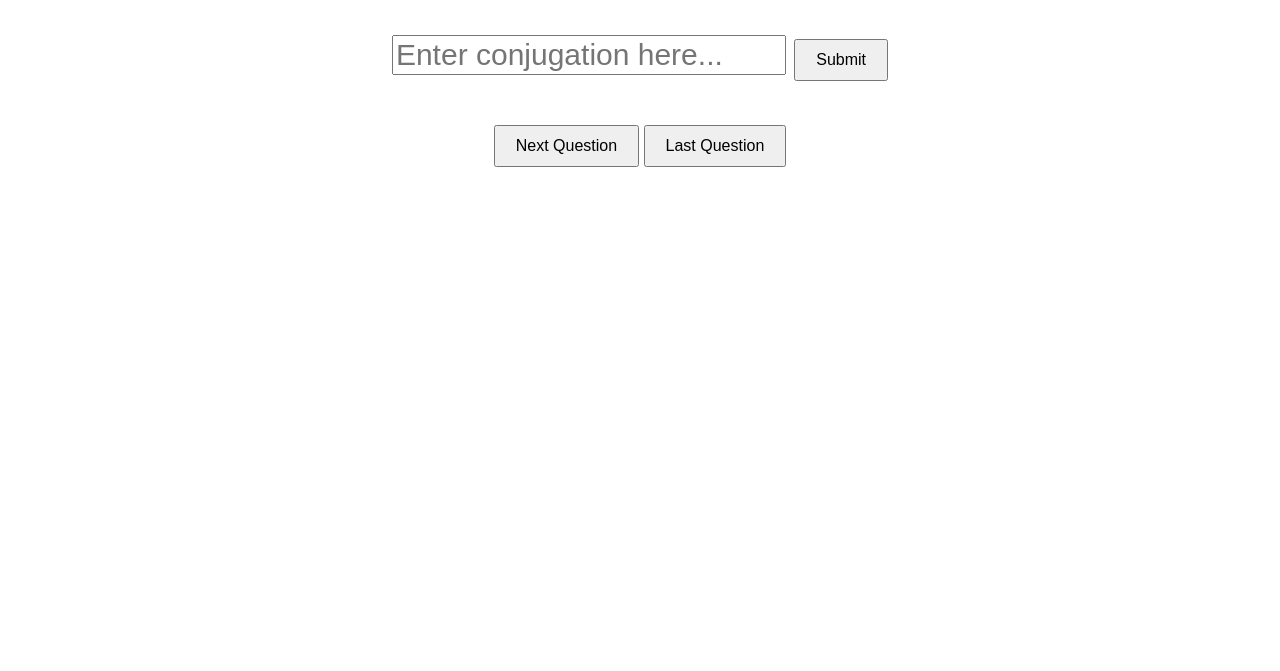
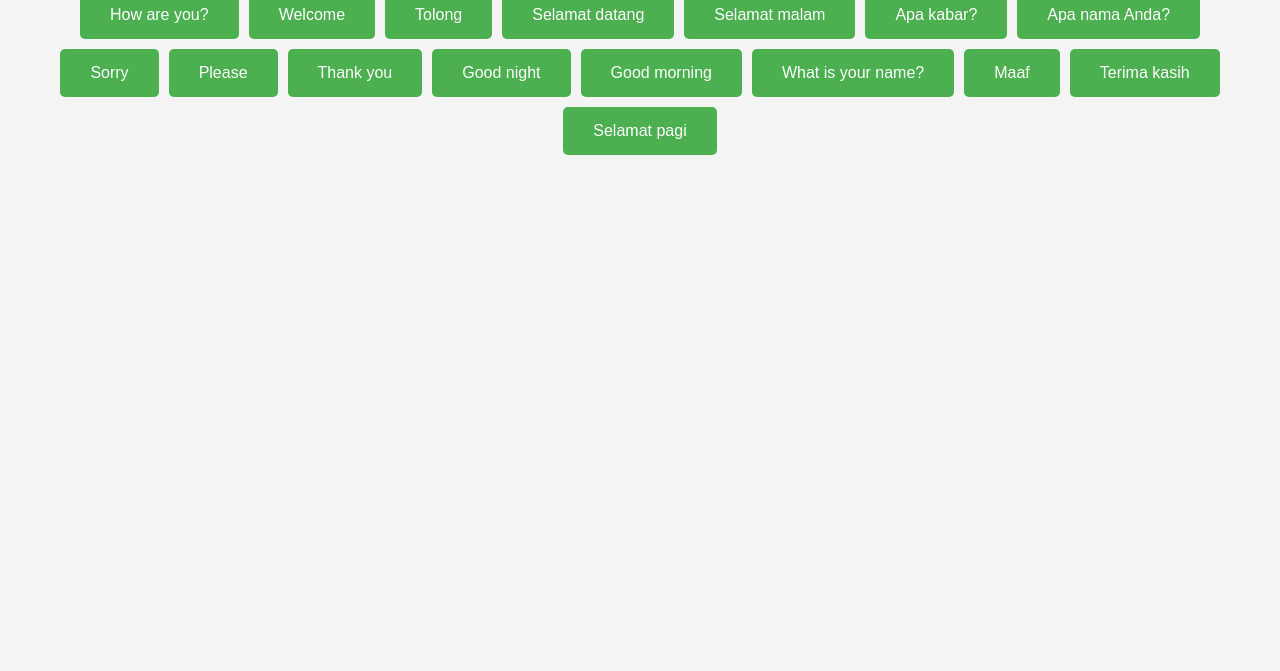
Before and after one commit to machawt/sam2, a plain HTML site: page index.html in a window 1280 px wide. Shown: the part 129-800 px from the top of the page. Drawn offline with Linux system fonts and the light colour scheme.

Commit message:
Update index.html

```diff
--- a/index.html
+++ b/index.html
@@ -1,125 +1,152 @@
+
 <!DOCTYPE html>
 <html lang="en">
 <head>
     <meta charset="UTF-8">
     <meta name="viewport" content="width=device-width, initial-scale=1.0">
-    <title>Sam 2  Quiz</title>
+    <title>Indonesian Phrases Matching Quiz</title>
     <style>
         body {
             font-family: Arial, sans-serif;
+            margin: 20px;
+            padding: 20px;
+            background-color: #f4f4f4;
+        }
+        h1 {
+            text-align: center;
+        }
+        .button-container {
+            display: flex;
+            flex-wrap: wrap;
+            justify-content: center;
+            gap: 10px;
+        }
+        button {
+            padding: 15px 30px;
+            font-size: 16px;
+            cursor: pointer;
+            background-color: #4CAF50;
+            color: white;
+            border: none;
+            border-radius: 5px;
+            transition: background-color 0.3s;
+        }
+        button:hover {
+            background-color: #45a049;
+        }
+        #result {
             text-align: center;
             margin-top: 20px;
-        }
-        .question {
-            font-size: 30px;
-            margin: 10px 0;
-        }
-	#userAnswer {
-            font-size: 30px;
-            margin: 10px 0;
-        }
-        .input-container {
-            margin: 40px 0;
-	font-size: 30px;
-        }
-        #result {
-            margin-top: 20px;
-            font-size: 2em;
-        }
-        button {
-            padding: 10px 20px;
-            font-size: 16px;
-            cursor: pointer;
+            font-size: 18px;
         }
     </style>
 </head>
 <body>
 
-    <h1>Test Your Knowledge of Hebrew Verbs</h1>
+    <h1>Indonesian Phrases Matching Quiz</h1>
 
-    <div id="question" class="question"></div>
-
-    <div class="input-container">
-        <input type="text" id="userAnswer" placeholder="Enter conjugation here..." />
-        <button onclick="checkAnswer()">Submit</button>
+    <div class="button-container" id="button-container">
+        <!-- The buttons for matching pairs will be generated here -->
     </div>
 
     <div id="result"></div>
-    <button onclick="nextQuestion()">Next Question</button>
-<button onclick="lastQuestion()">Last Question</button>
+
     <script>
-        // List of Hebrew verbs in different Binyanim (simplified)
-        const verbs = [
-		{ verb: "noun", binyan: " (fem) comparison", conjugation: "הַשְׁוָאָה" },  //
-            	{ verb: "noun", binyan: "connection", conjugation: "קִישּׁוּר" },  //
-		{ verb: "סמן", binyan: "Pual being marked", conjugation: "מְסֻמָּן" },  //
-		{ verb: "phrase", binyan: "a connection marking", conjugation: "קִישּׁוּר מְסֻמָּן" },  //
-            	{ verb: "noun", binyan: "context", conjugation: "הֶקשֵׁר" },  //
-            	{ verb: "phrase", binyan: "infinitive absolute", conjugation: "מָקוֹר מוּחְלָט" },  //
-            { verb: "דבר", binyan: "ִPiel you plural will speak", conjugation: "תְדַבּרוּ" },  //
-            { verb: "יצא", binyan: "Qal he will go out", conjugation: "יֵצֵא" },  //
-
-		{ verb: "כשׁל", binyan: "Nifal participle and they stumble", conjugation: "וְנִכְשָׁלִ֖ים" },  //
-                        { verb: "עלץ", binyan: "Qal he exalted", conjugation: "עָלַץ" },  //
-
-		{ verb: "רמה", binyan: "Qal she lifted", conjugation: "רָמָה" },  //
-            { verb: "רחב", binyan: "Qal he widened", conjugation: "רָ֤חַב" },  //
-	 { verb: "שמחְ", binyan: "Qal I rejoiced", conjugation: "שָׂמַחְתִּי" },  //
-
-		{ verb: "תכנ", binyan: "Nifal they were weighed", conjugation: "נִתְכְּנוּ" },  //
-
-         { verb: "רְבה דבר", binyan: "Hifil do not make increase Piel you speaking both imperfect plural", conjugation: "אַל־תַּרְבּוּ תְדַבְּרוּ" },  //
-
-            { verb: "שכר", binyan: "Nifil they were hired out", conjugation: "נִשְׂכָּרוּ" },  //
-            { verb: "מות", binyan: "Hifil he is killing", conjugation: "מֵמִ֣ית" },  //
-            { verb: "חיה", binyan: "Piel and he is giving life", conjugation: "וּמְחַיֶּה" },  //
-
-            { verb: "ירד", binyan: "Hifil and He is bringing down", conjugation: "מוֹרִ֥יד" },  //
-            { verb: "עלה", binyan: " and he will raise up", conjugation: "וַיָּֽעַל" },  //
-            { verb: "חיה", binyan: "Piel and he is giving life", conjugation: "וּמְחַיֶּה" },  //
-            { verb: "רום", binyan: "Polel he is exalting", conjugation: "מְרוֹמֵֽם" },  //
-            { verb: "שְפל", binyan: "Hifil  He is lowering", conjugation: "מַשְׁפִּ֖יל" },  //
-            { verb: "עשר", binyan: "Hifil and He is making rich", conjugation: "וּמַעֲשִׁ֑יר" },  //
-            { verb: "ירשׁ", binyan: "Hifil  He is making poor ", conjugation: "מוֹרִ֣ישׁ" },  //
-
+        // Define the phrases and their translations
+        const phrases = [
+            { id: 1, text: "Apa kabar?", translation: "How are you?" },
+            { id: 2, text: "Terima kasih", translation: "Thank you" },
+            { id: 3, text: "Selamat pagi", translation: "Good morning" },
+            { id: 4, text: "Selamat malam", translation: "Good night" },
+            { id: 5, text: "Tolong", translation: "Please" },
+            { id: 6, text: "Maaf", translation: "Sorry" },
+            { id: 7, text: "Selamat datang", translation: "Welcome" },
+            { id: 8, text: "Apa nama Anda?", translation: "What is your name?" }
         ];
 
-        let currentVerbIndex = -1;
+        // Create button elements for each phrase and translation
+        const buttons = [];
+        phrases.forEach((phrase) => {
+            buttons.push({ id: phrase.id, text: phrase.text });
+            buttons.push({ id: phrase.id + 100, text: phrase.translation });
+        });
 
-        // Function to get  verb and display the question
-        function nextQuestion() {
-            currentVerbIndex = currentVerbIndex+1;
-            const verb = verbs[currentVerbIndex];
-            document.getElementById('question').innerHTML =
-                `Conjugate the verb <b>${verb.verb}</b> in the <b>${verb.binyan}</b> binyan.`;
-            document.getElementById('userAnswer').value = "";
-            document.getElementById('result').innerHTML = "";
-        }
- function lastQuestion() {
-            currentVerbIndex = currentVerbIndex-1;
-            const verb = verbs[currentVerbIndex];
-            document.getElementById('question').innerHTML =
-                `Conjugate the verb <b>${verb.verb}</b> in the <b>${verb.binyan}</b> binyan.`;
-            document.getElementById('userAnswer').value = "";
-            document.getElementById('result').innerHTML = "";
-        }
-
-        // Function to check the user's answer
-        function checkAnswer() {
-            const userAnswer = document.getElementById('userAnswer').value.trim();
-            const correctAnswer = verbs[currentVerbIndex].conjugation;
-
-            if (userAnswer === correctAnswer) {
-                document.getElementById('result').innerHTML = "Correct! Well done!";
-                document.getElementById('result').style.color = "green";
-            } else {
-                document.getElementById('result').innerHTML = `Incorrect. The correct answer is: <b>${correctAnswer}</b>`;
-                document.getElementById('result').style.color = "red";
+        // Shuffle the buttons array to display them in random order
+        function shuffle(array) {
+            for (let i = array.length - 1; i > 0; i--) {
+                const j = Math.floor(Math.random() * (i + 1));
+                [array[i], array[j]] = [array[j], array[i]]; // Swap elements
             }
         }
 
-        // Start the first question
-        nextQuestion();
+        shuffle(buttons);
+
+        // Create buttons and append them to the container
+        const buttonContainer = document.getElementById("button-container");
+        buttons.forEach((button) => {
+            const btn = document.createElement("button");
+            btn.id = `btn${button.id}`;
+            btn.innerText = button.text;
+            btn.onclick = () => handleClick(button.id);
+            buttonContainer.appendChild(btn);
+        });
+
+        let firstButton = null;
+        let secondButton = null;
+        let matchedPairs = 0;
+
+        function handleClick(buttonId) {
+            const button = document.getElementById(`btn${buttonId}`);
+            button.disabled = true; // Disable the button once it's clicked
+
+            if (!firstButton) {
+                firstButton = { id: buttonId, element: button };
+            } else {
+                secondButton = { id: buttonId, element: button };
+
+                if (isMatch(firstButton.id, secondButton.id)) {
+                    // Correct match
+                    matchedPairs++;
+                    firstButton.element.style.display = 'none';
+                    secondButton.element.style.display = 'none';
+                    resetSelection();
+
+                    if (matchedPairs === 8) {
+                        document.getElementById("result").innerText = 'Congratulations! You completed the quiz!';
+                    }
+                } else {
+                    // Incorrect match, reset after a brief delay
+                    setTimeout(() => {
+                        firstButton.element.disabled = false;
+                        secondButton.element.disabled = false;
+                        resetSelection();
+                    }, 500);
+                }
+            }
+        }
+
+        function isMatch(id1, id2) {
+            const matches = [
+                { pair: [1, 101] }, // Apa kabar? - How are you?
+                { pair: [2, 102] }, // Terima kasih - Thank you
+                { pair: [3, 103] }, // Selamat pagi - Good morning
+                { pair: [4, 104] }, // Selamat malam - Good night
+                { pair: [5, 105] }, // Tolong - Please
+                { pair: [6, 106] }, // Maaf - Sorry
+                { pair: [7, 107] }, // Selamat datang - Welcome
+                { pair: [8, 108] }  // Apa nama Anda? - What is your name?
+            ];
+
+            return matches.some(match =>
+                (match.pair[0] === id1 && match.pair[1] === id2) ||
+                (match.pair[0] === id2 && match.pair[1] === id1)
+            );
+        }
+
+        function resetSelection() {
+            firstButton = null;
+            secondButton = null;
+        }
     </script>
 
 </body>
```
